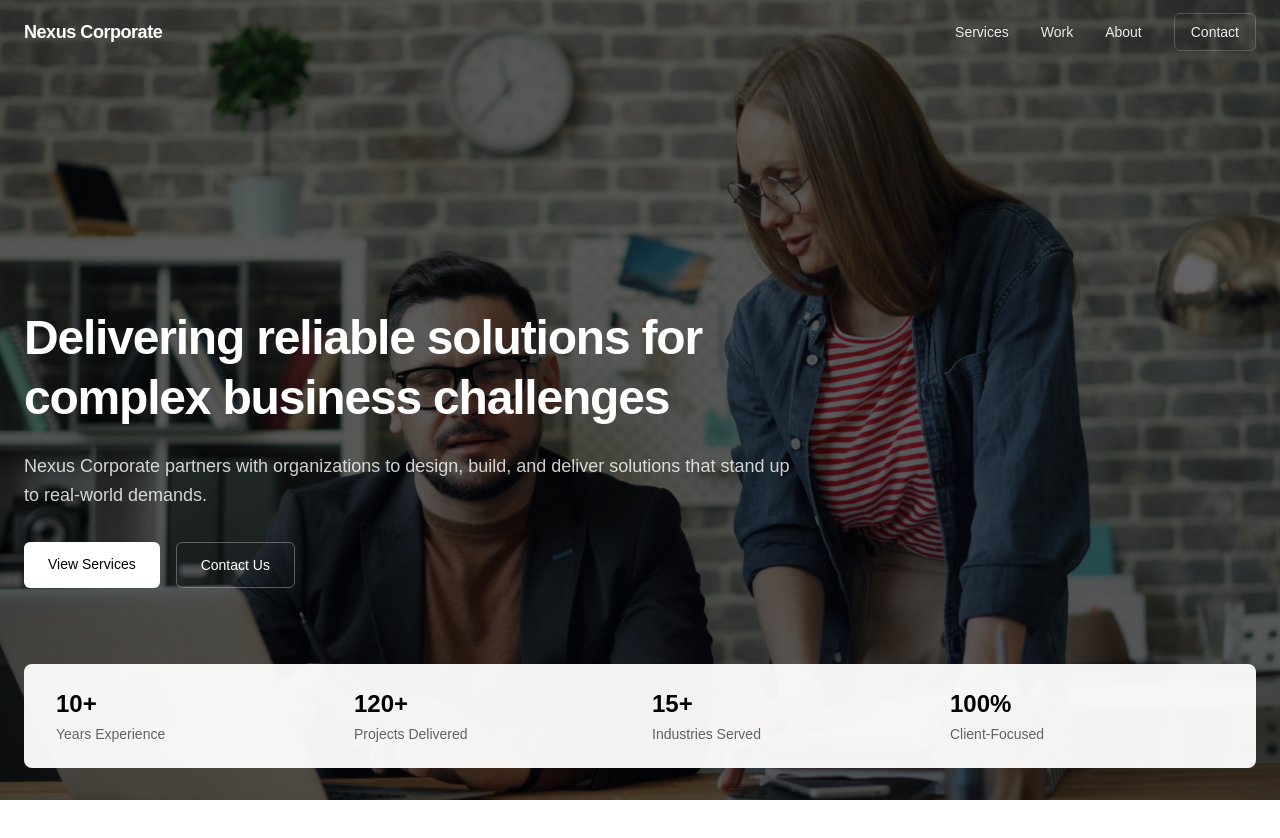
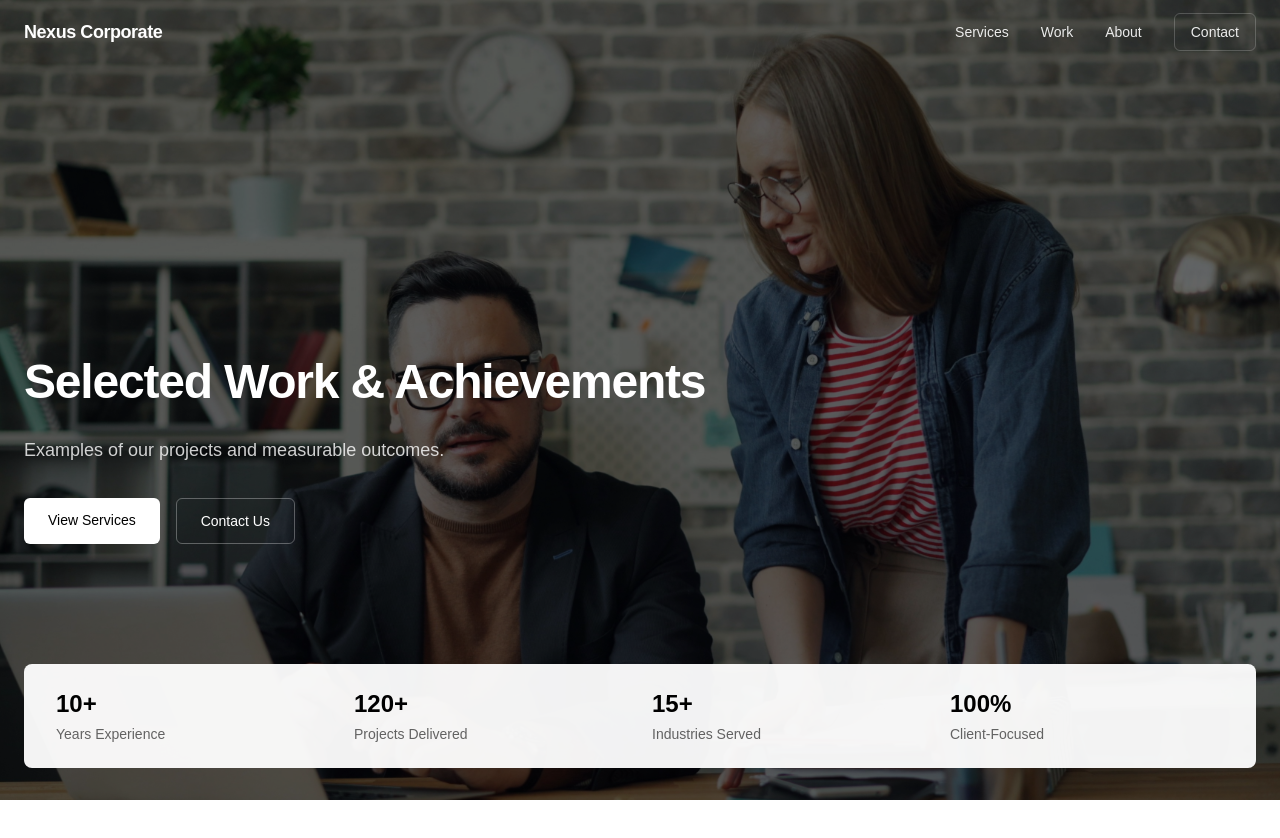
Before and after one commit to primyst/nexus, a Next.js app in the folder my-app/: page /work in a window 1280 px wide. Shown: the top 838 px of the page. Built offline with nearby package versions, Linux system fonts and the light colour scheme.

Commit message:
Update Hero.tsx

```diff
--- a/my-app/components/Hero.tsx
+++ b/my-app/components/Hero.tsx
@@ -1,6 +1,11 @@
 import Image from 'next/image';
 
-export default function Hero() {
+interface HeroProps {
+  headline?: string;
+  subtext?: string;
+}
+
+export default function Hero({ headline, subtext }: HeroProps) {
   return (
     <section className="relative min-h-[100svh] w-full">
       {/* Background image */}
@@ -19,12 +24,12 @@ export default function Hero() {
       <div className="relative z-10 mx-auto flex min-h-[100svh] max-w-7xl flex-col justify-center px-6 pt-24 text-white">
         <div className="max-w-3xl">
           <h1 className="text-4xl font-semibold leading-tight tracking-tight md:text-5xl">
-            Delivering reliable solutions for complex business challenges
+            {headline ?? 'Delivering reliable solutions for complex business challenges'}
           </h1>
 
           <p className="mt-6 text-base leading-relaxed text-white/80 md:text-lg">
-            Nexus Corporate partners with organizations to design, build, and
-            deliver solutions that stand up to real-world demands.
+            {subtext ??
+              'Nexus Corporate partners with organizations to design, build, and deliver solutions that stand up to real-world demands.'}
           </p>
 
           {/* CTAs */}
@@ -78,17 +83,11 @@ function Stat({ value, label, dark = false }: StatProps) {
   return (
     <div className="text-left">
       <div
-        className={`text-2xl font-semibold ${
-          dark ? 'text-black' : 'text-white'
-        }`}
+        className={`text-2xl font-semibold ${dark ? 'text-black' : 'text-white'}`}
       >
         {value}
       </div>
-      <div
-        className={`mt-1 text-sm ${
-          dark ? 'text-black/60' : 'text-white/70'
-        }`}
-      >
+      <div className={`mt-1 text-sm ${dark ? 'text-black/60' : 'text-white/70'}`}>
         {label}
       </div>
     </div>
```
